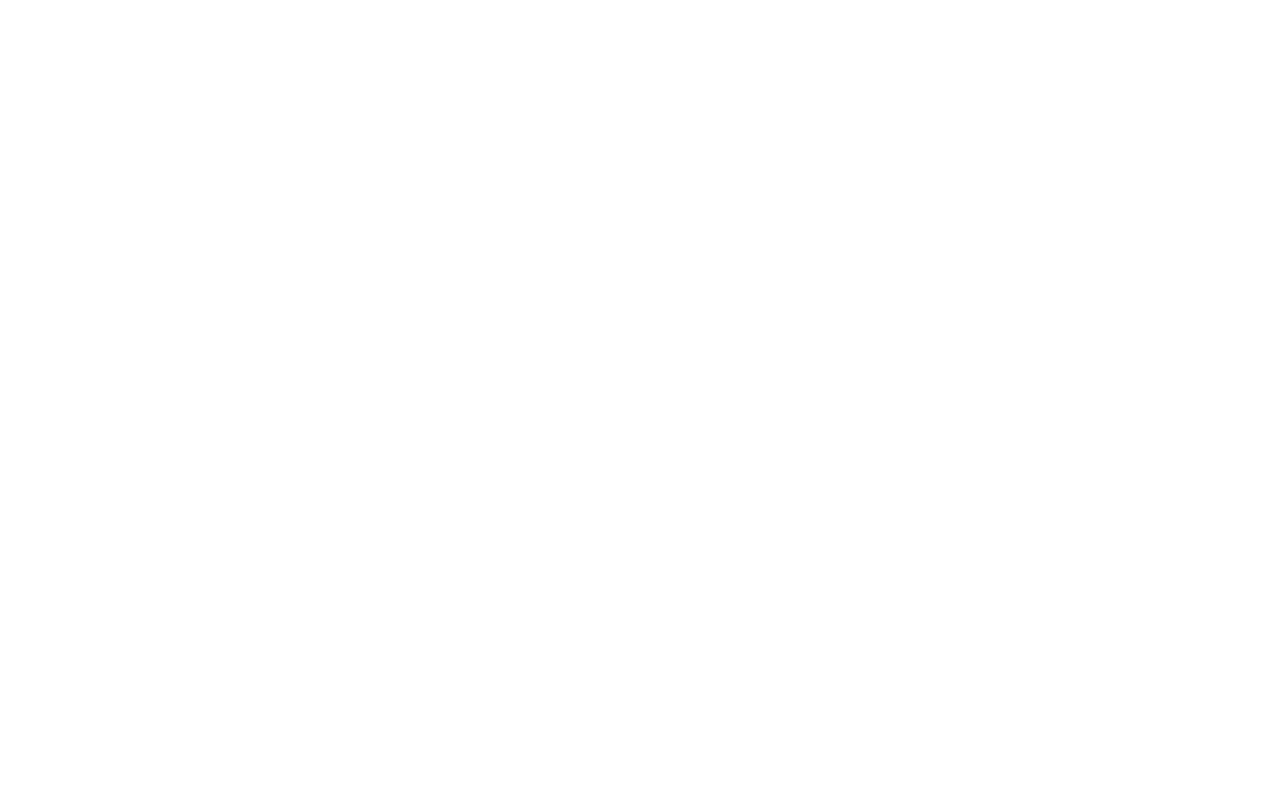
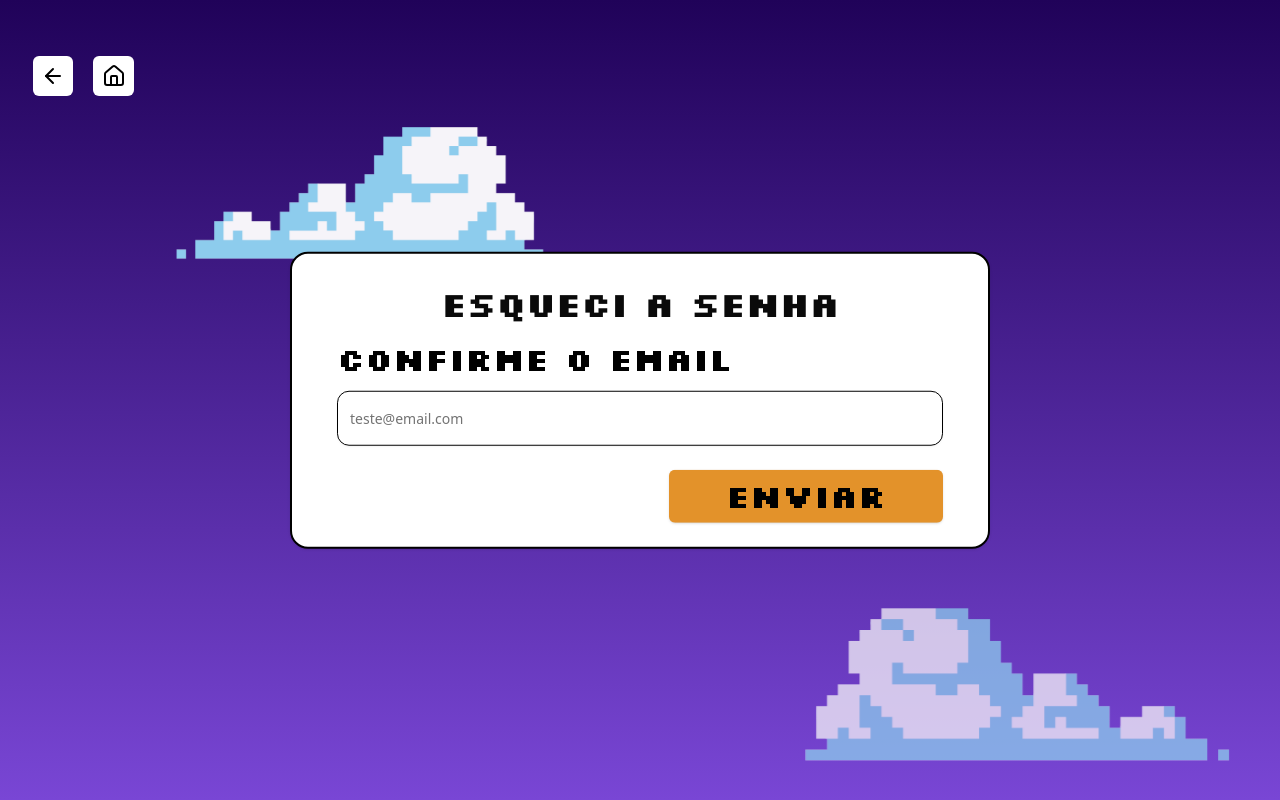
Before and after one commit to HenriqueCintra/Ultima-Tentativa-do-Dia-, a React (Vite) app: page /forgot-password in a window 1280 px wide. Before the commit this address had no page. Built offline with nearby package versions, Linux system fonts and the light colour scheme.

Commit message:
Tela ForgotPassword

```diff
--- a/src/main.tsx
+++ b/src/main.tsx
@@ -4,7 +4,7 @@
 import { HomePage } from "./pages/Home/HomePage";
 import { Login } from "./pages/auth/Login/Login";
 import { Cadastro } from "./pages/auth/Cadastro/Cadastro";
-
+import { ForgotPassword } from "./pages/auth/ForgotPassword/ForgotPassword";
 
 createRoot(document.getElementById("app") as HTMLElement).render(
   <StrictMode>
@@ -13,6 +13,7 @@
         <Route path="/" element={<HomePage />} />
         <Route path="/login" element={<Login />} />
         <Route path="/cadastro" element={<Cadastro />} />
+        <Route path="/forgot-password" element={<ForgotPassword />} />
       </Routes>
     </BrowserRouter>
   </StrictMode>,
--- /dev/null
+++ b/src/pages/auth/ForgotPassword/ForgotPassword.tsx
@@ -0,0 +1,135 @@
+import { useState } from "react";
+import { useNavigate } from "react-router-dom";
+import { Button } from "../../../components/ui/button";
+import {
+  Card,
+  CardContent,
+  CardHeader,
+  CardTitle,
+} from "../../../components/ui/card";
+import { Input } from "../../../components/ui/input";
+import { ArrowLeft, House } from 'lucide-react';
+import { ButtonHomeBack } from "@/components/ButtonHomeBack";
+
+export const ForgotPassword = () => {
+  const navigate = useNavigate();
+  const [step, setStep] = useState(1);
+
+  const renderEmailScreen = () => (
+    <Card className="w-[700px] h-auto rounded-[18px] border-2 border-solid border-black bg-white">
+      <CardHeader className="pb-0">
+        <CardTitle className="text-[35px] text-center [font-family:'Silkscreen',Helvetica] font-bold">
+          ESQUECI A SENHA
+        </CardTitle>
+      </CardHeader>
+      <CardContent className="pt-1 px-[45px]">
+        <form className="space-y-2">
+          <div className="space-y-2">
+            <label
+              htmlFor="email"
+              className="block [font-family:'Silkscreen',Helvetica] font-bold text-black text-[32px]"
+            >
+              CONFIRME O EMAIL
+            </label>
+            <Input
+              id="email"
+              type="email"
+              placeholder="teste@email.com"
+              className="h-[55px] rounded-xl border border-solid border-black"
+            />
+          </div>
+
+          <div className="flex justify-end pt-4">
+            <Button
+              onClick={() => setStep(2)}
+              className="w-[274px] h-[53px] bg-[#e3922a] rounded-md [font-family:'Silkscreen',Helvetica] font-bold text-black text-[32px] hover:bg-[#e3922a] transform transition-transform duration-300 hover:scale-105"
+            >
+              ENVIAR
+            </Button>
+          </div>
+        </form>
+      </CardContent>
+    </Card>
+  );
+
+  const renderNewPasswordScreen = () => (
+    <Card className="w-[700px] h-auto rounded-[18px] border-2 border-solid border-black bg-white">
+      <CardHeader className="pb-0">
+        <CardTitle className="text-[35px] text-center [font-family:'Silkscreen',Helvetica] font-bold">
+          ESQUECI A SENHA
+        </CardTitle>
+      </CardHeader>
+      <CardContent className="pt-1 px-[45px]">
+        <form className="space-y-2">
+          <div className="space-y-2">
+            <label
+              htmlFor="newPassword"
+              className="block [font-family:'Silkscreen',Helvetica] font-bold text-black text-[32px]"
+            >
+              NOVA SENHA
+            </label>
+            <Input
+              id="newPassword"
+              type="password"
+              className="h-[55px] rounded-xl border border-solid border-black"
+            />
+          </div>
+
+          <div className="space-y-2">
+            <label
+              htmlFor="confirmPassword"
+              className="block [font-family:'Silkscreen',Helvetica] font-bold text-black text-[32px]"
+            >
+              CONFIRME A SENHA
+            </label>
+            <Input
+              id="confirmPassword"
+              type="password"
+              className="h-[55px] rounded-xl border border-solid border-black"
+            />
+          </div>
+
+          <div className="flex justify-end pt-4">
+            <Button
+              onClick={() => navigate("/login")}
+              className="w-[274px] h-[53px] bg-[#e3922a] rounded-md [font-family:'Silkscreen',Helvetica] font-bold text-black text-[32px] hover:bg-[#e3922a] transform transition-transform duration-300 hover:scale-105"
+            >
+              ALTERAR
+            </Button>
+          </div>
+        </form>
+      </CardContent>
+    </Card>
+  );
+
+  return (
+    <div className="bg-white flex flex-row justify-center w-full">
+      <div className="w-full min-h-screen [background:linear-gradient(180deg,rgba(32,2,89,1)_0%,rgba(121,70,213,1)_100%)] relative overflow-hidden">
+        {}
+        <img
+          className="w-[375px] h-[147px] absolute top-[120px] left-[157px] object-cover animate-float-right"
+          alt="Cloud decoration"
+          src="/nuvemleft.png"
+        />
+        <img
+          className="w-[436px] h-[170px] absolute bottom-[30px] right-[27px] object-cover animate-float-left opacity-75 scale-110"
+          alt="Cloud decoration"
+          src="/nuvemright.png"
+        />
+
+        {}
+        <div className="flex gap-5 absolute top-14 left-[33px]">
+          <ButtonHomeBack onClick={() => navigate("/login")}><ArrowLeft/></ButtonHomeBack>
+          <ButtonHomeBack onClick={() => navigate("/")}><House/></ButtonHomeBack>
+        </div>
+
+        {}
+        <div className="absolute top-1/2 left-1/2 transform -translate-x-1/2 -translate-y-1/2">
+          {step === 1 ? renderEmailScreen() : renderNewPasswordScreen()}
+        </div>
+      </div>
+    </div>
+  );
+};
+
+export default ForgotPassword;
--- a/src/pages/auth/Login/Login.tsx
+++ b/src/pages/auth/Login/Login.tsx
@@ -18,6 +18,11 @@
     { id: "email", label: "email", type: "email" },
     { id: "password", label: "Senha", type: "password" },
   ];
+
+  const handleForgotPassword = (e) => {
+    e.preventDefault();
+    navigate("/forgot-password");
+  };
   return (
     <div className="bg-white flex flex-row justify-center w-full">
     <div className="w-full min-h-screen [background:linear-gradient(180deg,rgba(32,2,89,1)_0%,rgba(121,70,213,1)_100%)] relative overflow-hidden">
@@ -70,11 +75,12 @@
 
               <div className="flex justify-end">
                 <a
-                  href="#"
-                  className="[font-family:'Silkscreen',Helvetica] font-normal text-[#167dd2] text-2xl underline"
-                >
-                  esqueci a senha
-                </a>
+                   href="#"
+  onClick={handleForgotPassword}
+  className="[font-family:'Silkscreen',Helvetica] font-normal text-[#167dd2] text-2xl underline"
+>
+  esqueci a senha
+</a>
               </div>
               <div className="flex justify-between pt-4">
                 <Button
```
